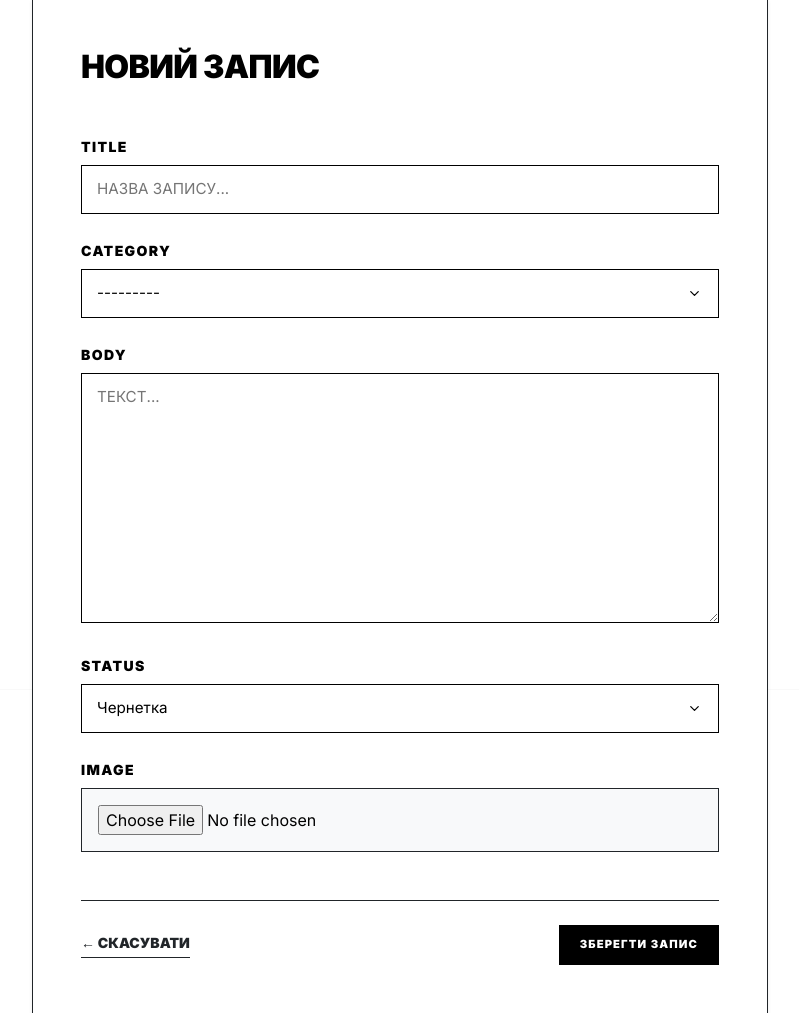
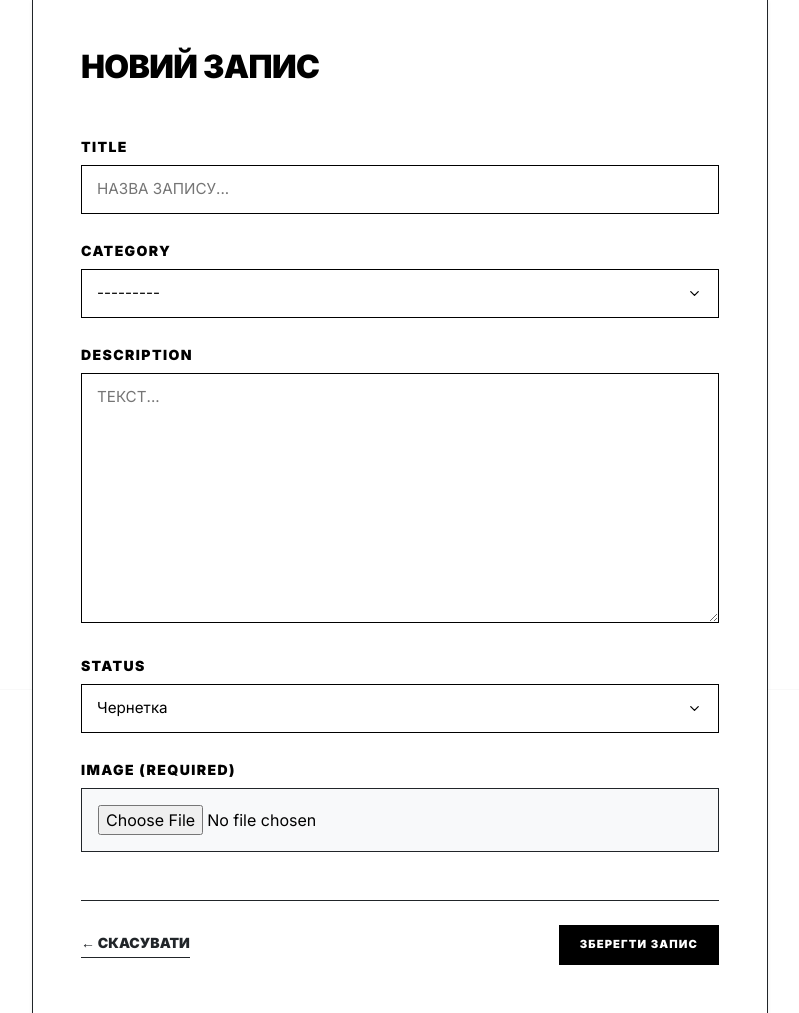
Before and after one commit to tupisvolodymyr/Django-Blog, a Django app: page /post/new/ in a window 1280 px wide. Shown: the part 111-1124 px from the top of the page, without its empty margins (240-1039 px from the left). Run offline with Django 5.2, Linux system fonts and the light colour scheme; a user stored in the database is signed in; data comes from the database, SQL or seed files in the repository; both versions use the stored data as it was after the commit.

Commit message:
Fix profile reverse URL and update PostForm labels

```diff
--- a/config/blog/forms.py
+++ b/config/blog/forms.py
@@ -1,7 +1,6 @@
 from django import forms
 from django.contrib.auth.models import User
 from .models import Post, Profile, Comment
-
 
 class PostForm(forms.ModelForm):
     class Meta:
@@ -15,15 +14,16 @@ class PostForm(forms.ModelForm):
             'image': forms.FileInput(),
         }
 
-        def __init__(self, *args, **kwargs):
-            super().__init__(*args, **kwargs)
-            self.fields['image'].required = True
-            self.fields['image'].help_text = ""
-            self.fields['title'].label = "ЗАГОЛОВОК"
-            self.fields['category'].label = "КАТЕГОРІЯ"
-            self.fields['body'].label = "ЗМІСТ"
-            self.fields['status'].label = "СТАТУС"
-            self.fields['image'].label = "ОБКАЛАДИНКА (ОБОВ'ЯЗКОВО)"
+    # Виносимо __init__ з Meta сюди
+    def __init__(self, *args, **kwargs):
+        super().__init__(*args, **kwargs)
+        self.fields['image'].required = True
+        self.fields['image'].help_text = ""
+        self.fields['title'].label = "TITLE"
+        self.fields['category'].label = "CATEGORY"
+        self.fields['body'].label = "DESCRIPTION"  # Замінили BODY/ЗМІСТ на DESCRIPTION
+        self.fields['status'].label = "STATUS"
+        self.fields['image'].label = "IMAGE (REQUIRED)"
 
 class UserUpdateForm(forms.ModelForm):
     class Meta:
--- a/config/blog/templates/blog/post_form.html
+++ b/config/blog/templates/blog/post_form.html
@@ -37,7 +37,8 @@
                     {% endfor %}
 
                     <div class="d-flex justify-content-between align-items-center mt-5 pt-4 border-top border-dark">
-                        <a href="{% url 'profile' %}" class="text-dark text-uppercase small fw-bold text-decoration-none border-bottom border-dark pb-1">
+                        <!-- ВИПРАВЛЕНО: Додано user.pk для коректного реверсу URL -->
+                        <a href="{% url 'profile' user.pk %}" class="text-dark text-uppercase small fw-bold text-decoration-none border-bottom border-dark pb-1">
                             &larr; Скасувати
                         </a>
 
```
Also changed, not shown: config/db.sqlite3.
